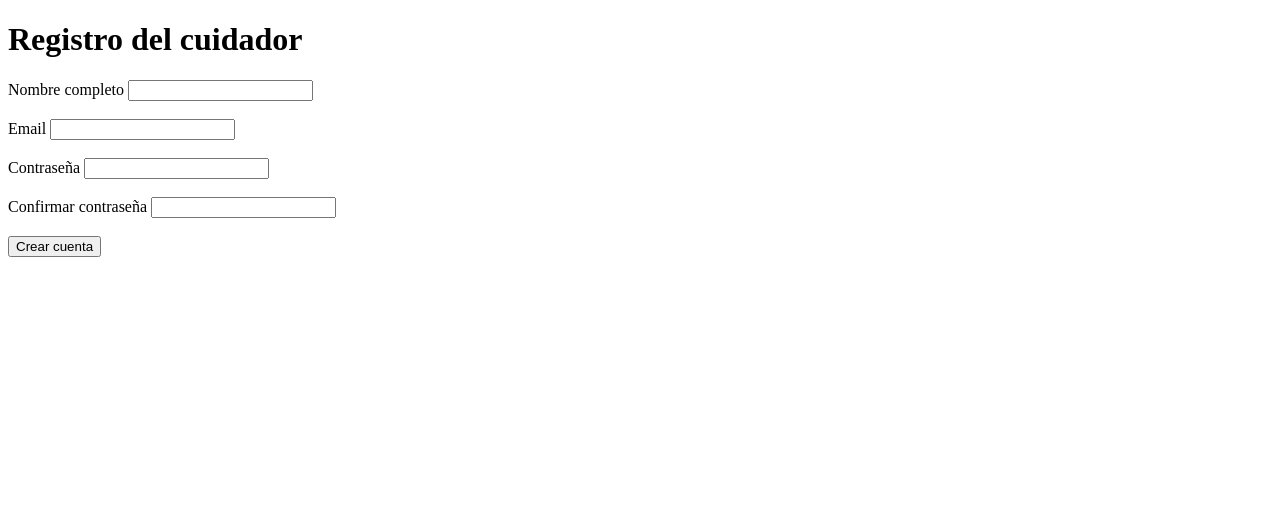
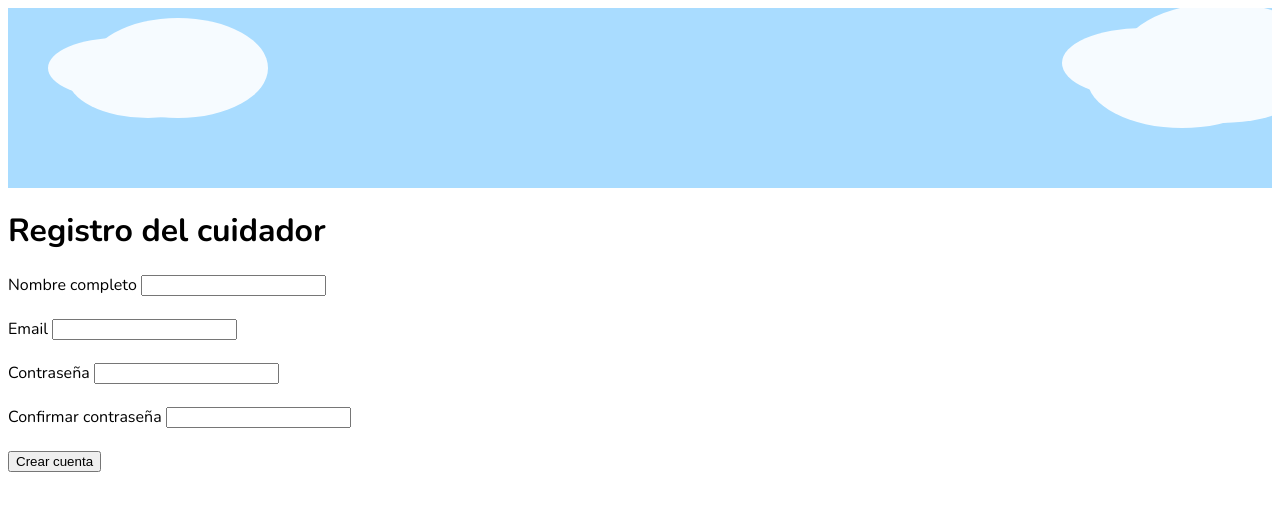
Before and after one commit to kssanabria/mimenteamiga, a plain HTML site: page index.html in a window 1280 px wide. Drawn offline with nearby package versions, Linux system fonts and the light colour scheme.

Commit message:
mejora del html del registro de cuidador y hoja de estilo css

```diff
--- a/index.html
+++ b/index.html
@@ -3,9 +3,13 @@
 <head>
     <meta charset="UTF-8">
     <title>Mi Mente Amiga - Registro</title>
+    <link rel="stylesheet" href="style.css">
 </head>
 <body>
-
+    <header class="header">
+        <div class="cloud cloud-left"></div>
+        <div class="cloud cloud-right"></div>
+    </header>
     <h1>Registro del cuidador</h1>
 
     <form>
--- /dev/null
+++ b/style.css
@@ -0,0 +1,42 @@
+@import url('https://fonts.googleapis.com/css2?family=Nunito:ital,wght@0,200..1000;1,200..1000&display=swap');
+
+:root {
+  --font-main: 'Nunito', sans-serif;
+}
+
+html {
+  font-family: var(--font-main);
+}
+.header {
+  position: relative;
+  height: 180px;
+  background: #A9DCFF; /* cielo */
+  overflow: hidden;
+  display: flex;
+  align-items: center;
+  justify-content: center;
+}
+.cloud {
+  position: absolute;
+  background: white;
+  border-radius: 50%;
+  opacity: 0.9;
+}
+.cloud-left {
+  width: 140px;
+  height: 60px;
+  top: 30px;
+  left: 40px;
+  box-shadow:
+    30px 10px 0 10px white,
+    60px 0px 0 20px white;
+}
+.cloud-right {
+  width: 160px;
+  height: 70px;
+  top: 20px;
+  right: 50px;
+  box-shadow:
+    40px 15px 0 15px white,
+    80px 0px 0 25px white;
+}
```
